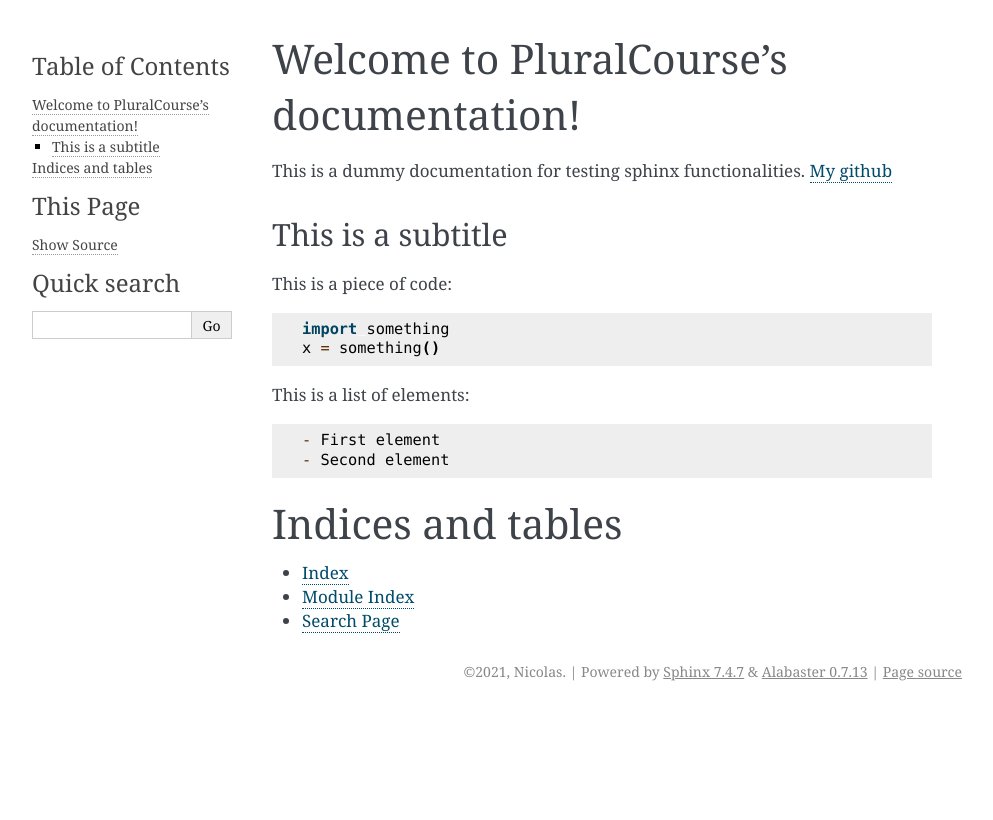
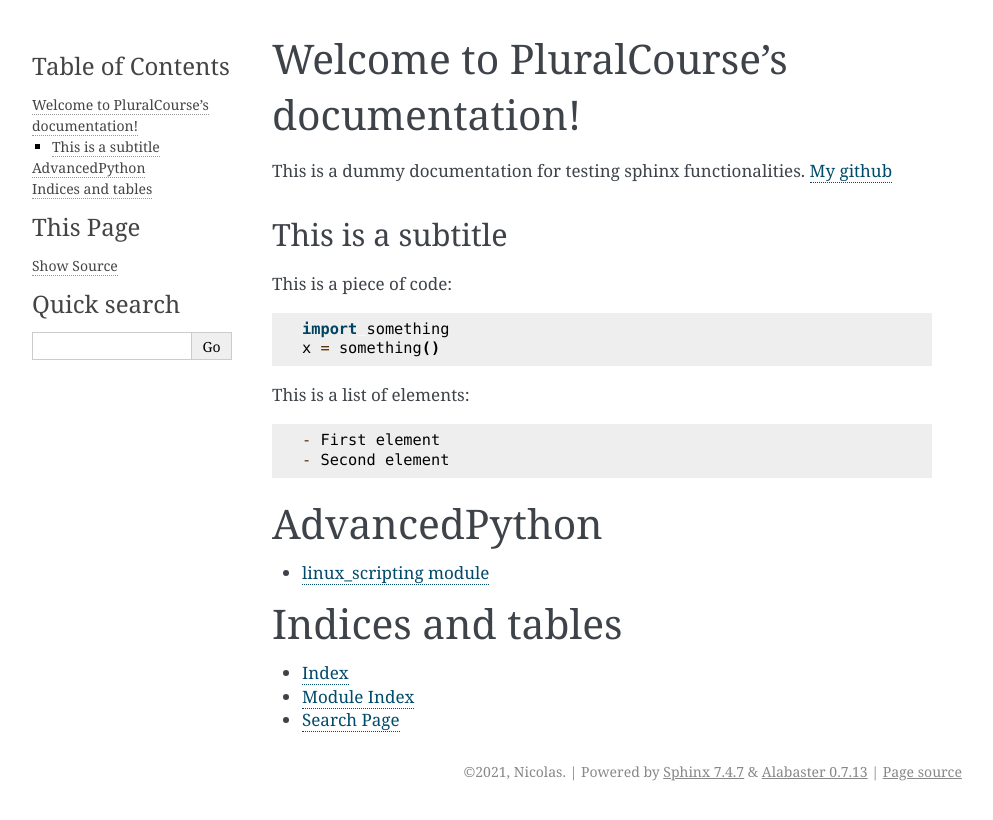
Before and after one commit to nroldanf/AdvancedPython, a Sphinx documentation site: the page built from docs/index.rst, in a window 1280 px wide. Shown: the top 820 px of the page, without its empty margins (148-1141 px from the left). Built offline with Sphinx 7.4.7, drawn with Linux system fonts in a browser that asks for light colours.

Commit message:
sphinx-api-doc added

```diff
--- a/docs/conf.py
+++ b/docs/conf.py
@@ -10,9 +10,9 @@
 # add these directories to sys.path here. If the directory is relative to the
 # documentation root, use os.path.abspath to make it absolute, like shown here.
 #
-# import os
-# import sys
-# sys.path.insert(0, os.path.abspath('.'))
+import os
+import sys
+sys.path.insert(0, os.path.abspath('..'))
 
 
 # -- Project information -----------------------------------------------------
@@ -31,6 +31,8 @@
 # extensions coming with Sphinx (named 'sphinx.ext.*') or your custom
 # ones.
 extensions = [
+    "sphinx.ext.autodoc",# enable automodule
+    "sphinx.ext.viewcode"# enable to view the code in the generated docs
 ]
 
 # Add any paths that contain templates here, relative to this directory.
--- a/docs/index.rst
+++ b/docs/index.rst
@@ -21,9 +21,7 @@
 - First element
 - Second element
 
-.. toctree::
-   :maxdepth: 2
-   :caption: Contents:
+.. include:: modules.rst
 
 
 
--- /dev/null
+++ b/docs/modules.rst
@@ -0,0 +1,7 @@
+AdvancedPython
+==============
+
+.. toctree::
+   :maxdepth: 4
+
+   linux_scripting
```
Also changed, not shown: docs/linux_scripting.rst (added, +7 -0 lines).
